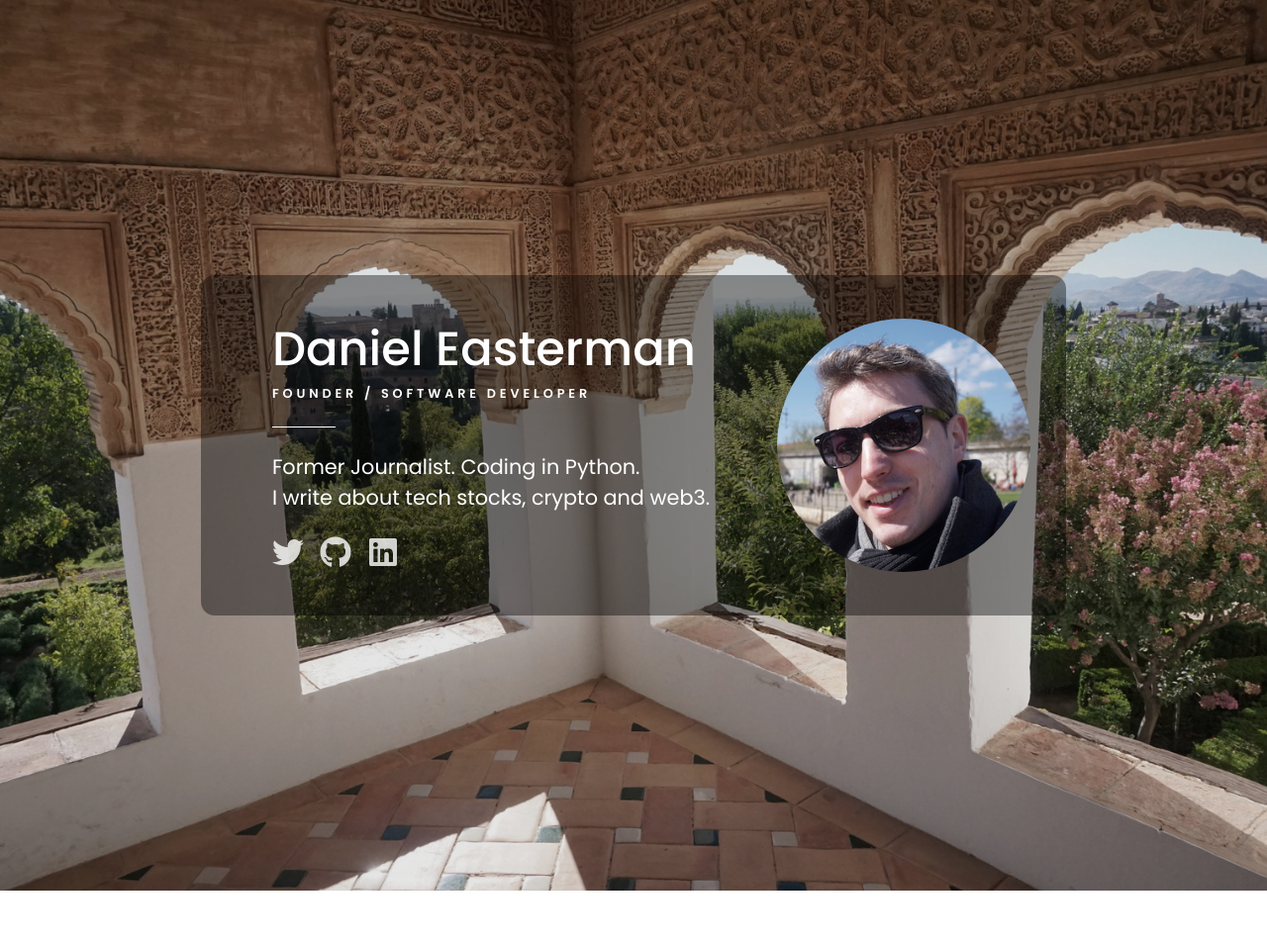
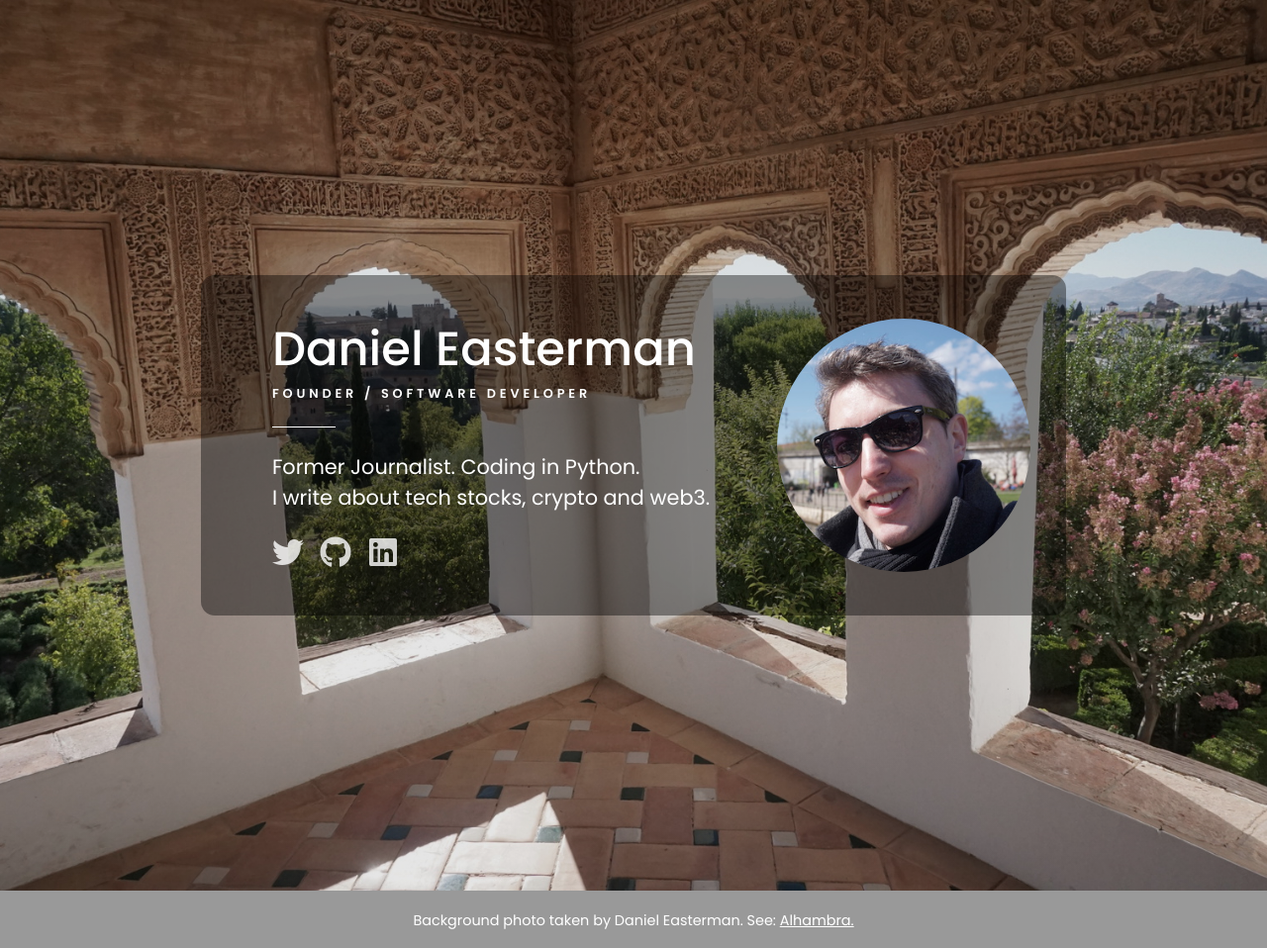
Before and after one commit to daneasterman/daneasterman.github.io, a Jekyll site: the page built from index.html, in a window 1280 px wide. Shown: the whole page at 99% size. Built offline with Jekyll 4.4.1, drawn with Linux system fonts in a browser that asks for light colours; nearby versions of some CDN libraries; before the commit the page ends 900 px from its top, so only the background shows below that.

Commit message:
Footer added

```diff
--- /dev/null
+++ b/_includes/footer.html
@@ -0,0 +1,24 @@
+<style>
+	footer {
+		margin-top: auto;
+	}
+	.footer_wrapper {
+		display: flex;
+		justify-content: center;
+		position: relative;
+		padding-top: 1.25rem;
+    padding-bottom: 1rem;
+		background-color: rgba(0,0,0,0.4);
+		font-size: 0.9rem;
+	}
+	.image_reference a {
+		text-decoration: underline;
+	}
+</style>
+<footer>
+	<div class="footer_wrapper">
+		<p class="image_reference">
+			Background photo taken by Daniel Easterman. See: <a href="https://en.wikipedia.org/wiki/Alhambra">Alhambra.</a>
+		</p>
+</div>
+</footer>
--- a/_layouts/base.html
+++ b/_layouts/base.html
@@ -3,6 +3,7 @@
   {% include head.html %}
   <body>
       {% include hero.html %}
+      {% include footer.html %}
       {% include noscript.html %}
   </body>
 </html>
--- a/css/styles.css
+++ b/css/styles.css
@@ -10,6 +10,12 @@ html {
 	min-height: 100vh;
 	background-color: #fff;
 }
+body {
+	display: flex;
+  flex-direction: column;
+	min-height: 100vh;
+}
+
 a {
   color: currentColor;
   cursor: pointer;
```
